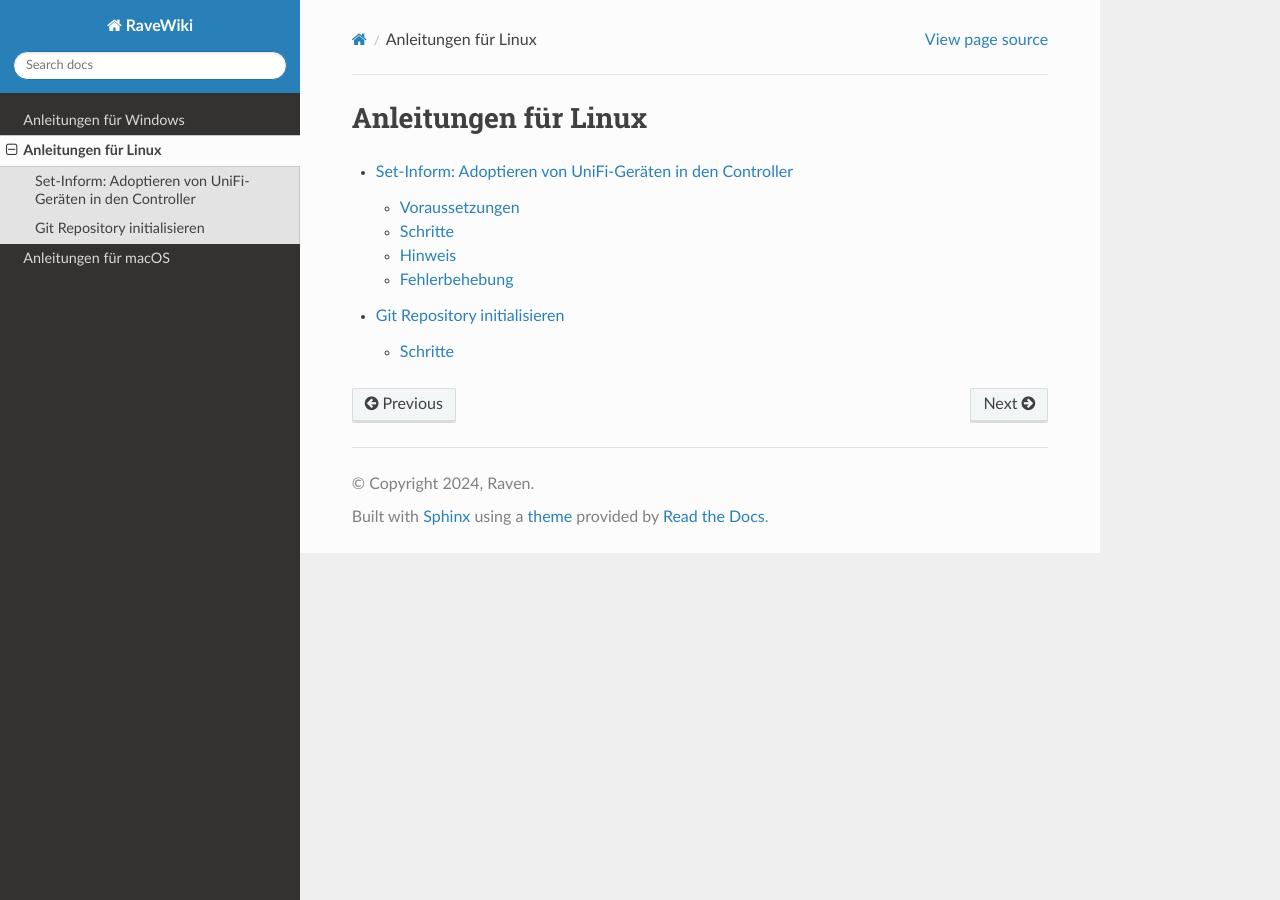
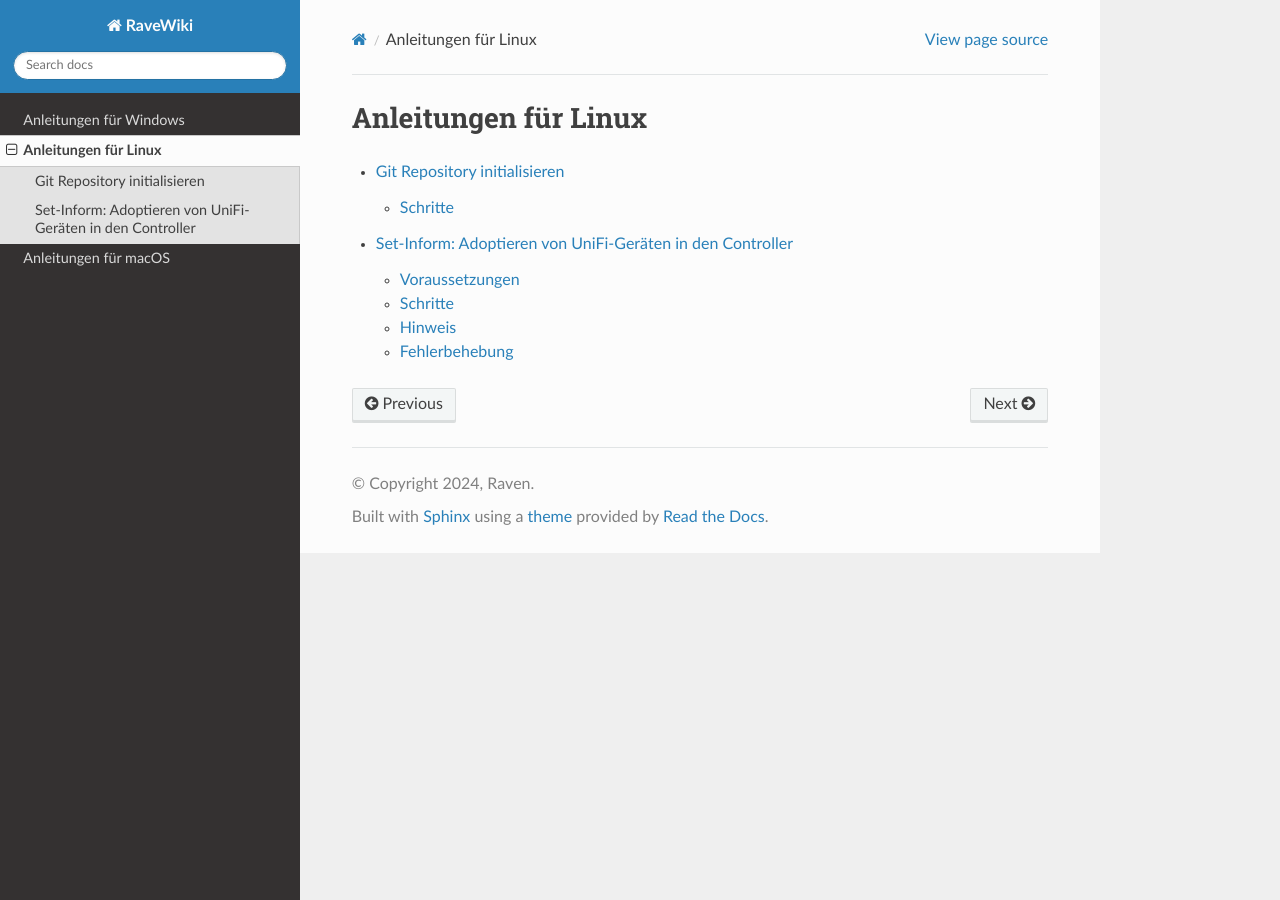
Before and after one commit to SirenTheSiren/ravewiki, a Sphinx documentation site: the page built from docs/source/linux/index.rst, in a window 1280 px wide. Built offline with Sphinx 7.4.7 and the Read the Docs theme 3.1.0, drawn with Linux system fonts in a browser that asks for light colours.

```diff
--- a/docs/source/linux/index.rst
+++ b/docs/source/linux/index.rst
@@ -4,5 +4,5 @@ Anleitungen für Linux
 
 .. toctree::
 
+  general/index
   unifi/index
-  general/index
```
